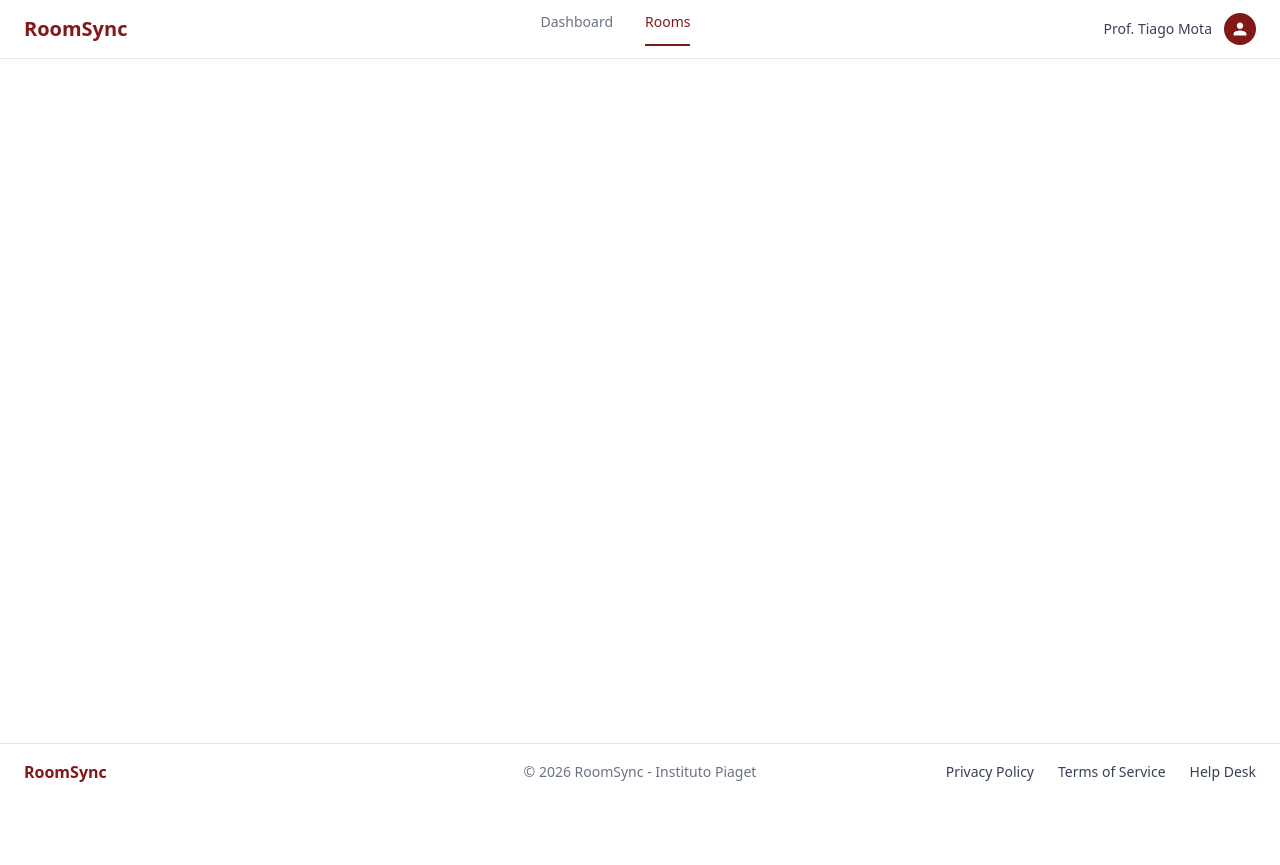
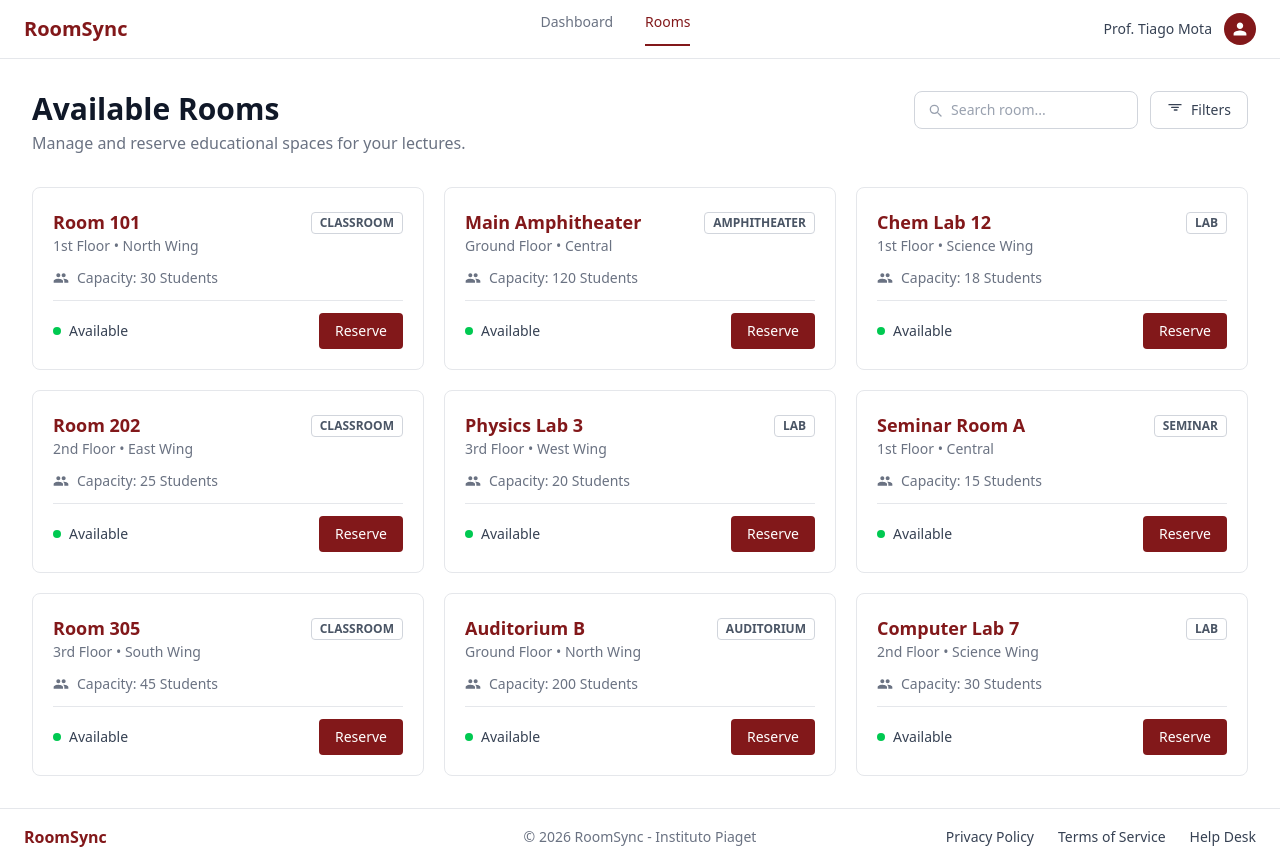
Before and after one commit to RafaelRebelo99/-GSI-Reserva-de-Salas, a React (Vite) app: page /rooms in a window 1280 px wide. Before the commit the page ends 800 px from the top, so only its background shows below. Built offline with nearby package versions, Linux system fonts and the light colour scheme.

Commit message:
Criação de cards e main page

```diff
--- a/src/App.jsx
+++ b/src/App.jsx
@@ -2,6 +2,7 @@ import { BrowserRouter, Routes, Route } from 'react-router-dom'
 import Navbar from './components/Navbar'
 import Footer from './components/Footer'
 import Home from './pages/Home'
+import Rooms from './pages/Rooms'
 
 function App() {
   return (
@@ -11,6 +12,7 @@ function App() {
         <main className="flex-1">
           <Routes>
             <Route path="/" element={<Home />} />
+            <Route path="/rooms" element={<Rooms />} />
           </Routes>
         </main>
         <Footer />
--- /dev/null
+++ b/src/components/RoomCard.jsx
@@ -0,0 +1,46 @@
+function RoomCard({ nome, tipo, piso, ala, capacidade, disponivel }) {
+  return (
+    <div className="bg-white border border-gray-200 rounded-lg p-5 flex flex-col gap-3">
+
+      {/* Header */}
+      <div className="flex items-start justify-between gap-2">
+        <div>
+          <h3 className="text-lg font-bold text-red-900">{nome}</h3>
+          <p className="text-sm text-gray-500">{piso} • {ala}</p>
+        </div>
+        <span className="text-xs font-semibold border border-gray-300 rounded px-2 py-0.5 whitespace-nowrap text-gray-600 mt-1">
+          {tipo}
+        </span>
+      </div>
+
+      {/* Capacity */}
+      <div className="flex items-center gap-2 text-sm text-gray-500">
+        <svg className="w-4 h-4 shrink-0" fill="currentColor" viewBox="0 0 24 24">
+          <path d="M16 11c1.66 0 2.99-1.34 2.99-3S17.66 5 16 5c-1.66 0-3 1.34-3 3s1.34 3 3 3zm-8 0c1.66 0 2.99-1.34 2.99-3S9.66 5 8 5C6.34 5 5 6.34 5 8s1.34 3 3 3zm0 2c-2.33 0-7 1.17-7 3.5V19h14v-2.5c0-2.33-4.67-3.5-7-3.5zm8 0c-.29 0-.62.02-.97.05 1.16.84 1.97 1.97 1.97 3.45V19h6v-2.5c0-2.33-4.67-3.5-7-3.5z"/>
+        </svg>
+        Capacity: {capacidade} Students
+      </div>
+
+      <hr className="border-gray-200" />
+
+      {/* Footer */}
+      <div className="flex items-center justify-between">
+        <div className="flex items-center gap-2 text-sm">
+          <span className={`w-2 h-2 rounded-full ${disponivel ? 'bg-green-500' : 'bg-red-400'}`} />
+          <span className={disponivel ? 'text-gray-700' : 'text-red-400'}>
+            {disponivel ? 'Available' : 'Unavailable'}
+          </span>
+        </div>
+        <button
+          disabled={!disponivel}
+          className="bg-red-900 text-white text-sm font-medium px-4 py-2 rounded hover:bg-red-800 transition-colors disabled:opacity-40 disabled:cursor-not-allowed"
+        >
+          Reserve
+        </button>
+      </div>
+
+    </div>
+  )
+}
+
+export default RoomCard
--- /dev/null
+++ b/src/data/rooms.js
@@ -0,0 +1,13 @@
+const rooms = [
+  { id: 1, nome: 'Room 101', tipo: 'CLASSROOM', piso: '1st Floor', ala: 'North Wing', capacidade: 30, disponivel: true },
+  { id: 2, nome: 'Main Amphitheater', tipo: 'AMPHITHEATER', piso: 'Ground Floor', ala: 'Central', capacidade: 120, disponivel: true },
+  { id: 3, nome: 'Chem Lab 12', tipo: 'LAB', piso: '1st Floor', ala: 'Science Wing', capacidade: 18, disponivel: true },
+  { id: 4, nome: 'Room 202', tipo: 'CLASSROOM', piso: '2nd Floor', ala: 'East Wing', capacidade: 25, disponivel: true },
+  { id: 5, nome: 'Physics Lab 3', tipo: 'LAB', piso: '3rd Floor', ala: 'West Wing', capacidade: 20, disponivel: true },
+  { id: 6, nome: 'Seminar Room A', tipo: 'SEMINAR', piso: '1st Floor', ala: 'Central', capacidade: 15, disponivel: true },
+  { id: 7, nome: 'Room 305', tipo: 'CLASSROOM', piso: '3rd Floor', ala: 'South Wing', capacidade: 45, disponivel: true },
+  { id: 8, nome: 'Auditorium B', tipo: 'AUDITORIUM', piso: 'Ground Floor', ala: 'North Wing', capacidade: 200, disponivel: true },
+  { id: 9, nome: 'Computer Lab 7', tipo: 'LAB', piso: '2nd Floor', ala: 'Science Wing', capacidade: 30, disponivel: true },
+]
+
+export default rooms
--- a/src/index.css
+++ b/src/index.css
@@ -1,4 +1,8 @@
 @import "tailwindcss";
+
+button, a {
+  cursor: pointer;
+}
 
 body {
   margin: 0;
--- /dev/null
+++ b/src/pages/Rooms.jsx
@@ -0,0 +1,58 @@
+import { useState } from 'react'
+import RoomCard from '../components/RoomCard'
+import rooms from '../data/rooms'
+
+function Rooms() {
+  const [search, setSearch] = useState('')
+
+  const filtered = rooms.filter(room =>
+    room.nome.toLowerCase().includes(search.toLowerCase())
+  )
+
+  return (
+    <div className="px-8 py-8">
+
+      {/* Header */}
+      <div className="flex flex-col sm:flex-row sm:items-start sm:justify-between gap-4 mb-8">
+        <div>
+          <h1 className="text-3xl font-bold text-gray-900">Available Rooms</h1>
+          <p className="text-gray-500 mt-1">Manage and reserve educational spaces for your lectures.</p>
+        </div>
+        <div className="flex gap-3">
+          <div className="flex items-center gap-2 border border-gray-300 rounded-lg px-3 py-2 bg-white w-56">
+            <svg className="w-4 h-4 text-gray-400 shrink-0" fill="none" stroke="currentColor" viewBox="0 0 24 24">
+              <path strokeLinecap="round" strokeLinejoin="round" strokeWidth={2} d="M21 21l-4.35-4.35M17 11A6 6 0 1 1 5 11a6 6 0 0 1 12 0z" />
+            </svg>
+            <input
+              type="text"
+              placeholder="Search room..."
+              value={search}
+              onChange={e => setSearch(e.target.value)}
+              className="text-sm outline-none w-full text-gray-700 placeholder-gray-400"
+            />
+          </div>
+          <button className="flex items-center gap-2 border border-gray-300 rounded-lg px-4 py-2 text-sm font-medium text-gray-700 bg-white hover:bg-gray-50 transition-colors">
+            <svg className="w-4 h-4" fill="none" stroke="currentColor" viewBox="0 0 24 24">
+              <path strokeLinecap="round" strokeLinejoin="round" strokeWidth={2} d="M3 4h18M7 8h10M11 12h4" />
+            </svg>
+            Filters
+          </button>
+        </div>
+      </div>
+
+      {/* Grid */}
+      <div className="grid grid-cols-1 sm:grid-cols-2 lg:grid-cols-3 gap-5">
+        {filtered.map(room => (
+          <RoomCard key={room.id} {...room} />
+        ))}
+      </div>
+
+      {filtered.length === 0 && (
+        <p className="text-center text-gray-400 mt-12">No rooms found.</p>
+      )}
+
+    </div>
+  )
+}
+
+export default Rooms
```
